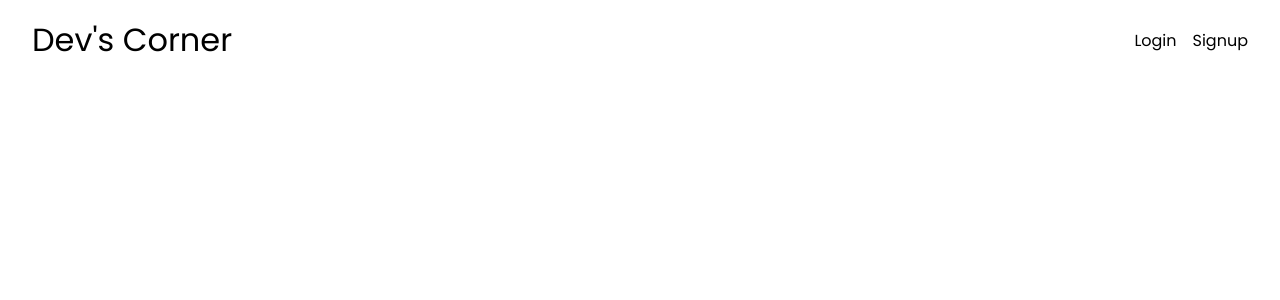
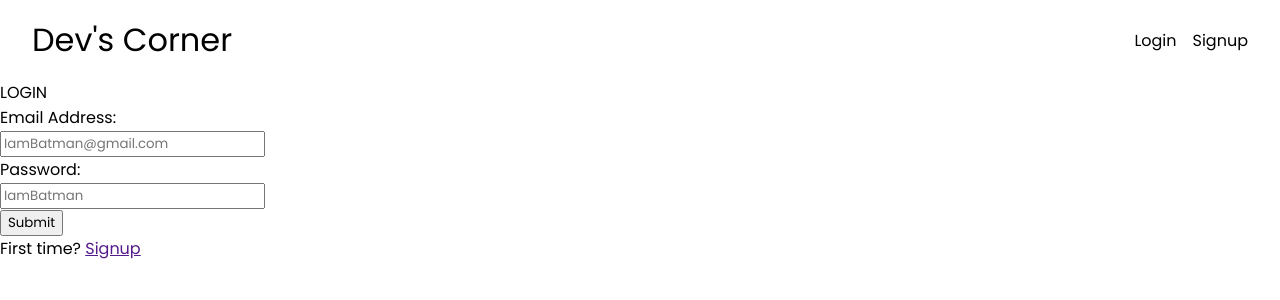
Before and after one commit to Rishikesh-Guptha/devs-corner, a React (Create React App) app: page /Login in a window 1280 px wide. Shown: the top 300 px of the page. Built offline with nearby package versions, Linux system fonts and the light colour scheme.

Commit message:
Used react Router and linked the login, signup and the landing page

```diff
--- a/package.json
+++ b/package.json
@@ -13,6 +13,7 @@
     "@testing-library/user-event": "^13.5.0",
     "react": "^18.2.0",
     "react-dom": "^18.2.0",
+    "react-router-dom": "^6.14.1",
     "react-scripts": "5.0.1",
     "styled-components": "^5.3.11",
     "web-vitals": "^2.1.4"
--- a/src/App.jsx
+++ b/src/App.jsx
@@ -1,11 +1,20 @@
 import Landingpage from "./pages/landingpage/Landingpage";
 import Login from "./pages/login/Login";
 import Signup from "./pages/signup/Signup";
+import { BrowserRouter, Routes, Route } from "react-router-dom";
 
 function App() {
   return (
     <div className="App">
-      <Landingpage/>
+      <BrowserRouter>
+      <Routes>
+        <Route path="/" element={<Landingpage />}>
+        {/* <Route index element={<Landingpage />}/> */}
+        <Route path="Login" element={<Login/>} />
+        <Route path="Signup" element={<Signup/>} />
+       </Route>
+      </Routes>
+      </BrowserRouter>
 
     </div>
   );
--- a/src/pages/landingpage/Landingpage.css
+++ b/src/pages/landingpage/Landingpage.css
@@ -39,3 +39,6 @@
     padding-top: 5rem;
 
 }
+link {
+    text-decoration: none;
+}
--- a/src/pages/landingpage/Landingpage.jsx
+++ b/src/pages/landingpage/Landingpage.jsx
@@ -1,23 +1,28 @@
 import React from 'react'
 import './/Landingpage.css'
+import { BrowserRouter, Routes, Route } from "react-router-dom";
+import { Outlet, Link } from "react-router-dom";
+import Login from '../login/Login';
+import Signup from '../signup/Signup';
 
 const Landingpage = () => {
   return (
     <div>
         <div className="navbar">
         <div className="nav-left">
-        <p className="title">Dev's Corner</p>
+        <p className="title"> <Link to="/" style={{textDecoration: 'none', color: 'black'}}>Dev's Corner</Link></p>
         </div>
 
         <div className="nav-right">
-          <p className="login">Login</p>
-          <p className="signup">Signup</p>
+          <p className="login"> <Link to="Login" style={{textDecoration: 'none', color: 'black'}}>Login</Link> </p>
+          <p className="signup"><Link to="Signup" style={{textDecoration: 'none', color: 'black'}}>Signup</Link></p>
         </div>
 
         </div>
         <div className="main-text">
 
         </div>
+        <Outlet/>
     </div>
   )
 }
```
Also changed, not shown: 1 other file (tests, documents, lock files or other folders).
